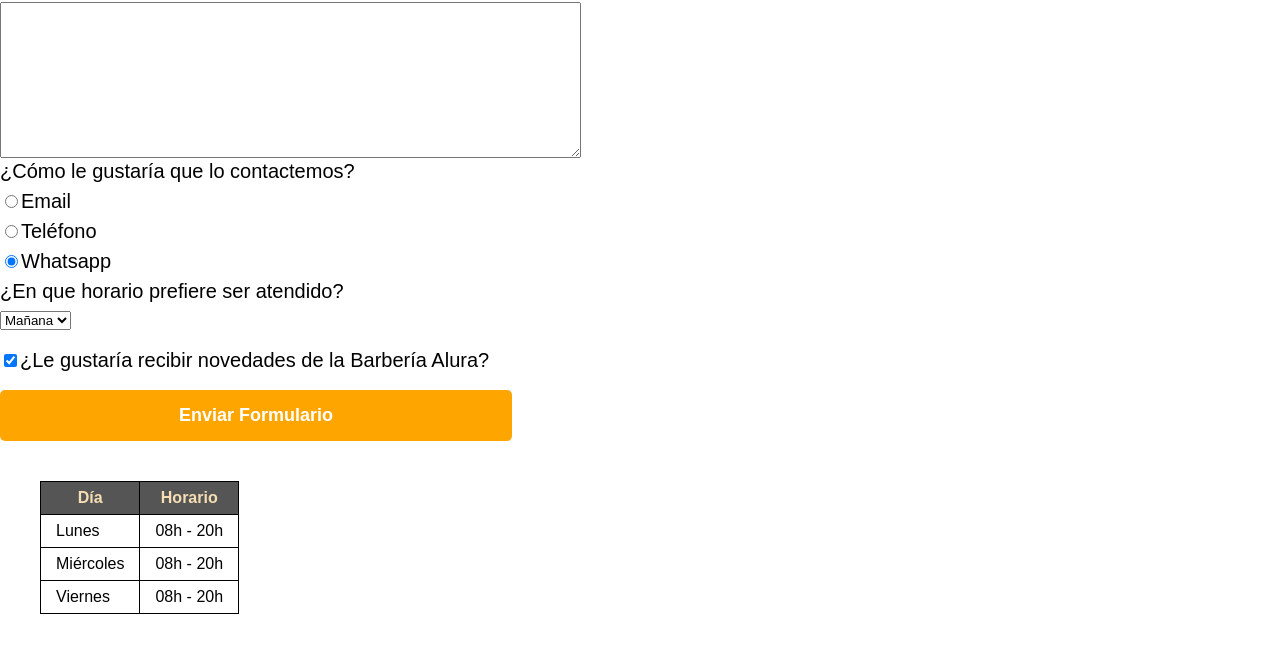
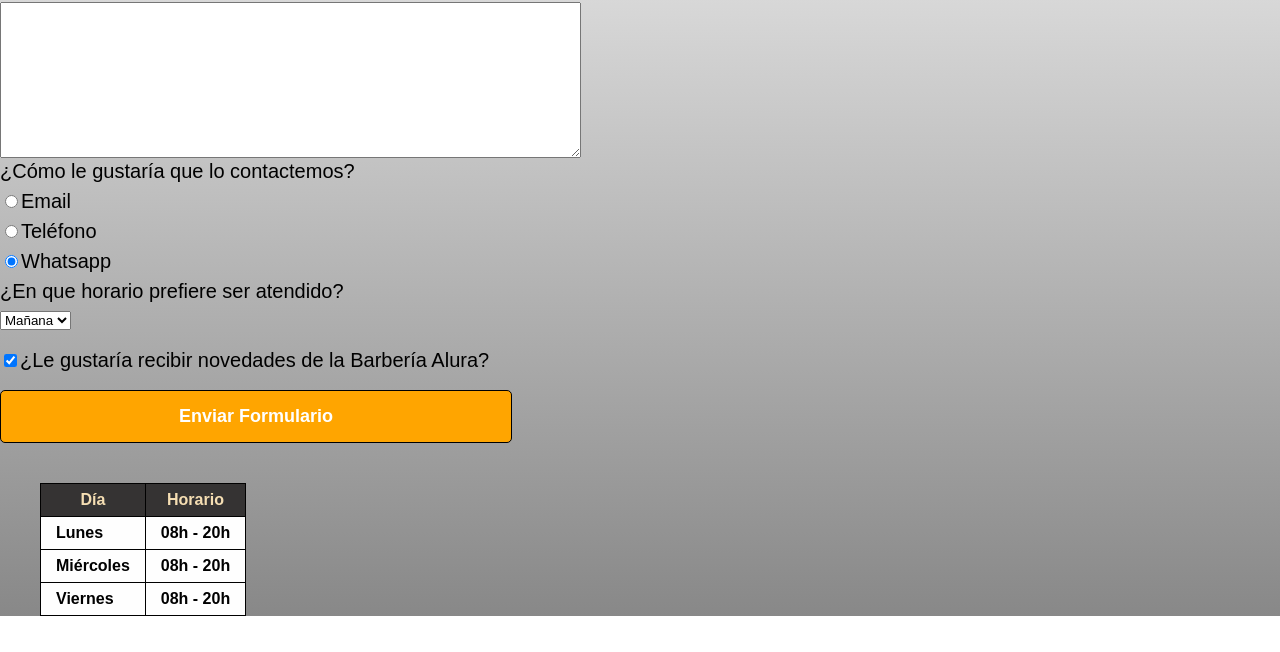
Before and after one commit to estifar/Pagina-de-una-Barber-a, a plain HTML site: page contacto.html in a window 1280 px wide. Shown: the part 588-1240 px from the top of the page. Drawn offline with Linux system fonts and the light colour scheme.

Commit message:
Cambio de fondo a paginas contacto y productos.

```diff
--- a/contacto.html
+++ b/contacto.html
@@ -22,7 +22,7 @@
             </div>
         </header>
 
-        <main>
+        <main class="cuerpo">
             <form>
                 <label for="nombreApellido"> Nombre y Apellido</label>
                 <input type="text" id="nombreApellido" class="input-padron" required>
--- a/style.css
+++ b/style.css
@@ -37,6 +37,10 @@ nav a{
 nav a:hover{
     color: #c78c19;
     text-decoration: underline;
+}
+
+.cuerpo{
+    background: linear-gradient(#FEFEFE, #888888);
 }
 
 .productos{
@@ -127,7 +131,7 @@ form label, form legend{
     font-weight: bold;
     color: white;
     background: orange;
-    border: none;
+    border: 1px solid #000000;
     border-radius: 5px;
     transition: 1s all;
     cursor: pointer;
@@ -140,10 +144,12 @@ form label, form legend{
 
 table{
     margin: 40px 40px;
+    background: #FEFEFE;
+    font-weight: bold;
 }
 
 thead{
-    background: #555555;
+    background: #353333;
     color: wheat;
     font-weight: bold;
 }
```
Also changed, not shown: productos.html (+1 -1 lines).
